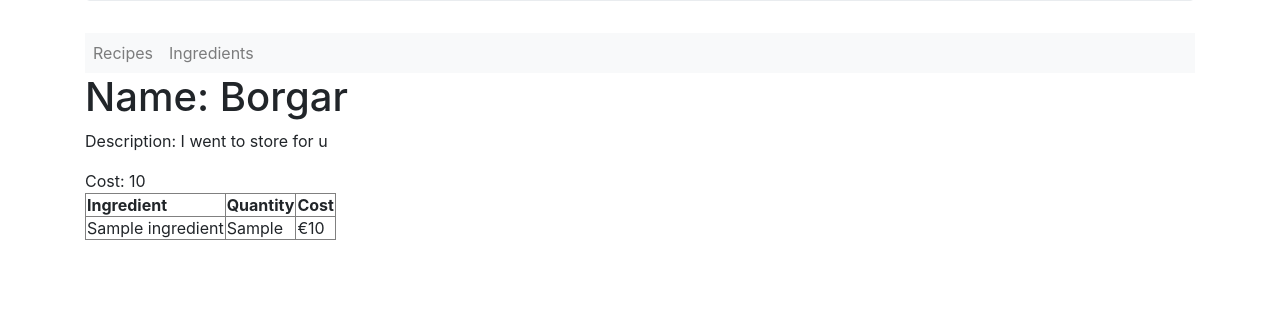
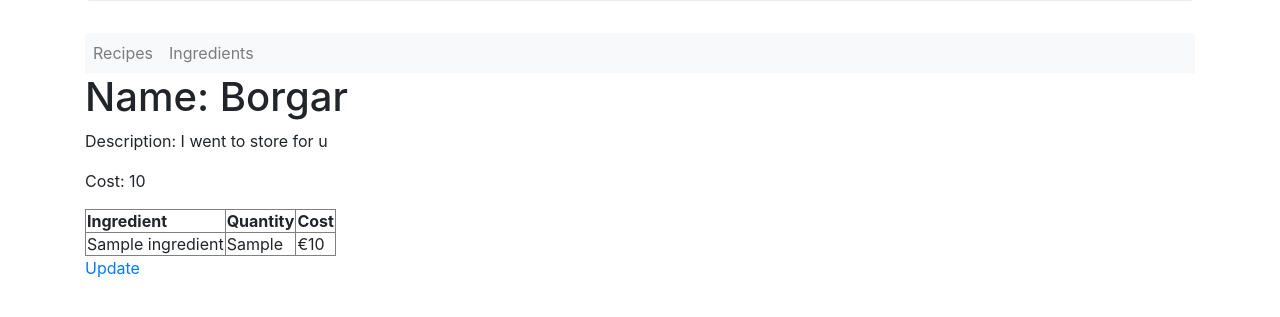
Before and after one commit to paulizleet/apicbase_test, a Django app: template apicbase/templates/recipes/detail.html in a window 1280 px wide. Shown: the part 202-519 px from the top of the page. Run offline with Django 3.2, Linux system fonts and the light colour scheme; data comes from the database, SQL or seed files in the repository; tables that the repository leaves empty hold one stand-in row (values such as "Sample post"); the template is opened without the code that fills it: values that come from a table or form of the project are taken from there, most other values are stand-ins (such as "Sample title", 1, 10 or a date in 2020); some libraries are stand-ins or nearby versions.

Commit message:
Added update link, closed a paragraph

```diff
--- a/apicbase/templates/recipes/detail.html
+++ b/apicbase/templates/recipes/detail.html
@@ -4,7 +4,7 @@
 
 <h1>Name: {{recipe.recipe_name}}</h1>
 <p>Description: {{recipe.recipe_desc}}</p>
-<p>Cost: {{cost}}
+<p>Cost: {{cost}} </p>
     <table id="ingredients-list" border="1">
         <thead>
         <tr><th>Ingredient</th><th>Quantity</th><th>Cost</th></tr>
@@ -21,4 +21,5 @@
 {% endfor %}
 </table>
 
+<a href="update">Update</a>
 {% endblock %}
```
